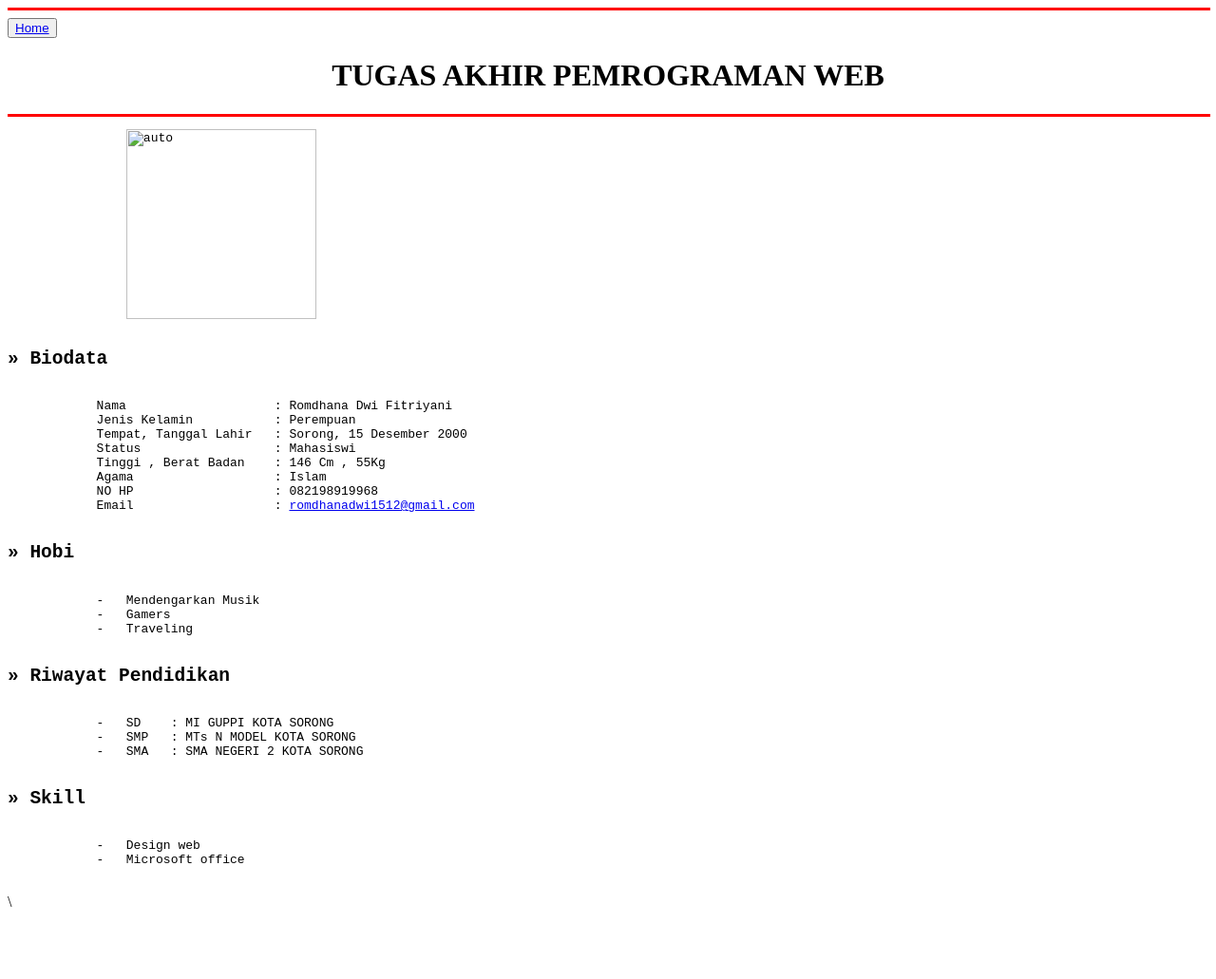
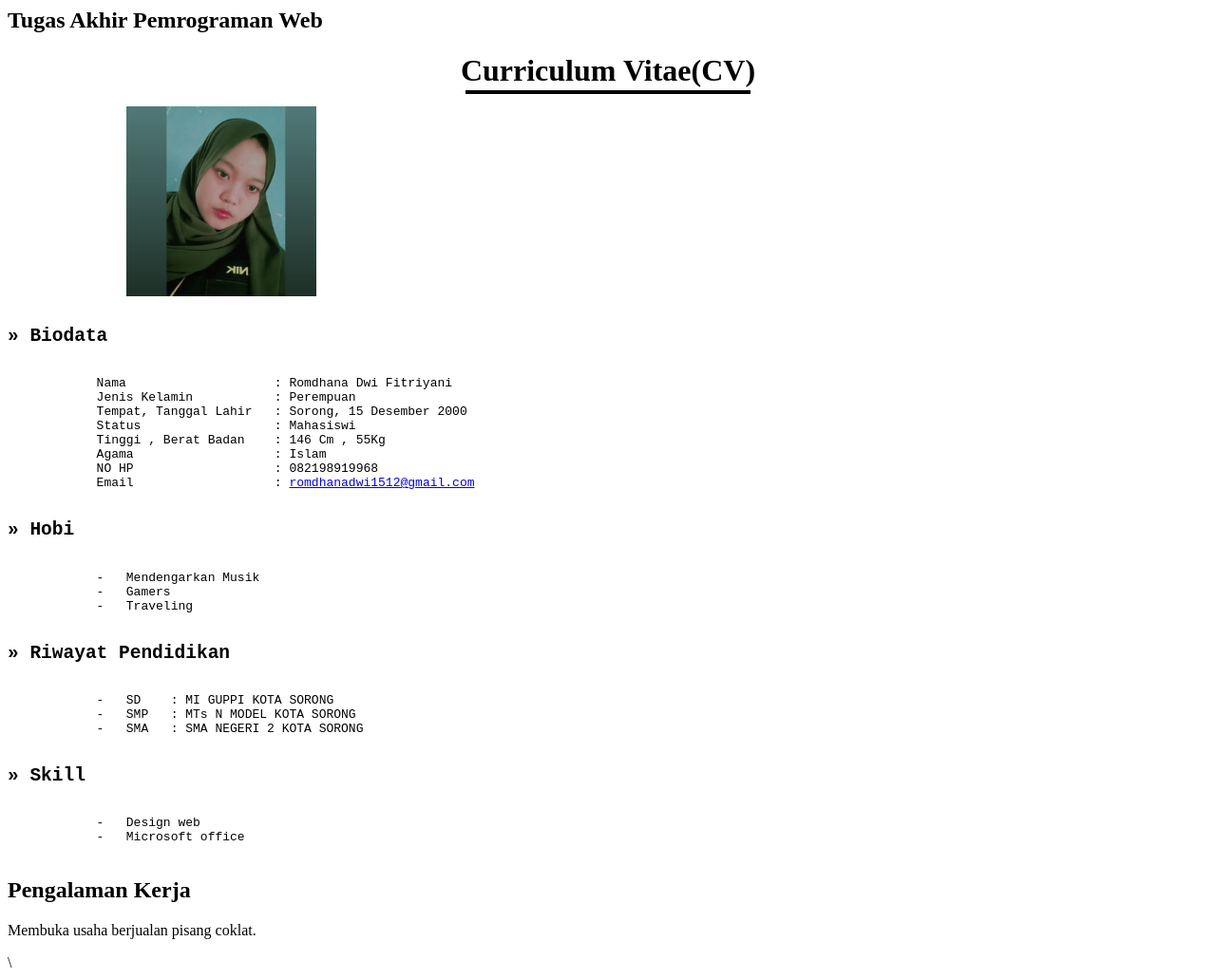
Before and after one commit to Romdhana1/201855202085-Romdhana, a plain HTML site: page tugas-akhir.html in a window 1280 px wide. Shown: the whole page at 95% size. Before the commit the page ends 967 px from the top, so only its background shows below. Drawn offline with Linux system fonts and the light colour scheme.

Commit message:
tugas akhir revisi

```diff
--- a/tugas-akhir.html
+++ b/tugas-akhir.html
@@ -1,10 +1,12 @@
 <html>
     <title>Biodata.com</title>
     <body>
-        <hr width="100%"color ='red' size=3 align="justify">
-            <button><a href = "tugas-akhir.html".>Home</button></a><b></b><h1 align ="center">TUGAS AKHIR PEMROGRAMAN WEB</h1></b><hr width="100%"color ='red' size=3 align="justify">
+            <a href = "tugas-akhir.html".>
+            </button></a><b></b><h2 align ="left">Tugas Akhir Pemrograman Web</h2></b>
+            <h1 align="center">Curriculum Vitae(CV)</h1>
+    <hr width="23.5%" align="center" style="margin-top: -20px" size="4px" color="black">
             <pre>
-                <img src="IMAGE/wii.jpg" align ="center" width="200" height="200" alt=auto "
+                <img src="https://github.com/Romdhana1/201855202085-Romdhana/blob/master/wii.jpg" align ="center" width="200" height="200" alt="auto "
          title="Romdhana">
             <p></p><b><h2>&raquo; Biodata</h2></b>
             Nama                    : Romdhana Dwi Fitriyani
@@ -27,5 +29,10 @@
             -   Design web
             -   Microsoft office
         </pre>
+ </p>
+    <h2>Pengalaman Kerja</h2>
+    <p align="justify">
+        Membuka usaha berjualan pisang coklat.
+    </p>
     </body>
 </html>\
```
